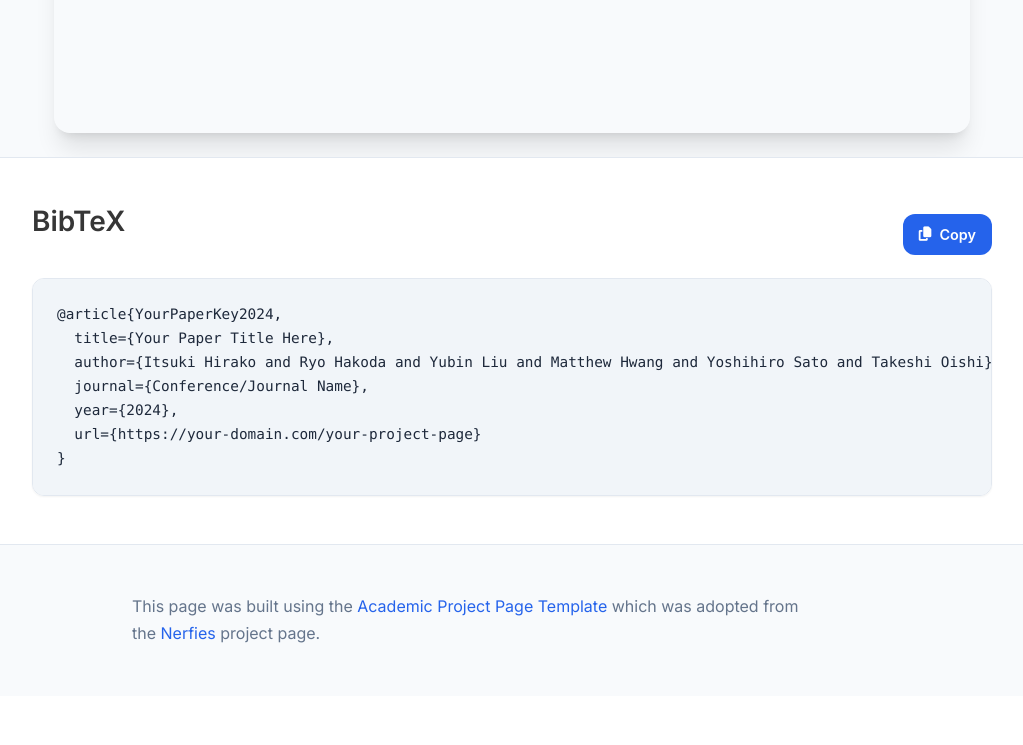
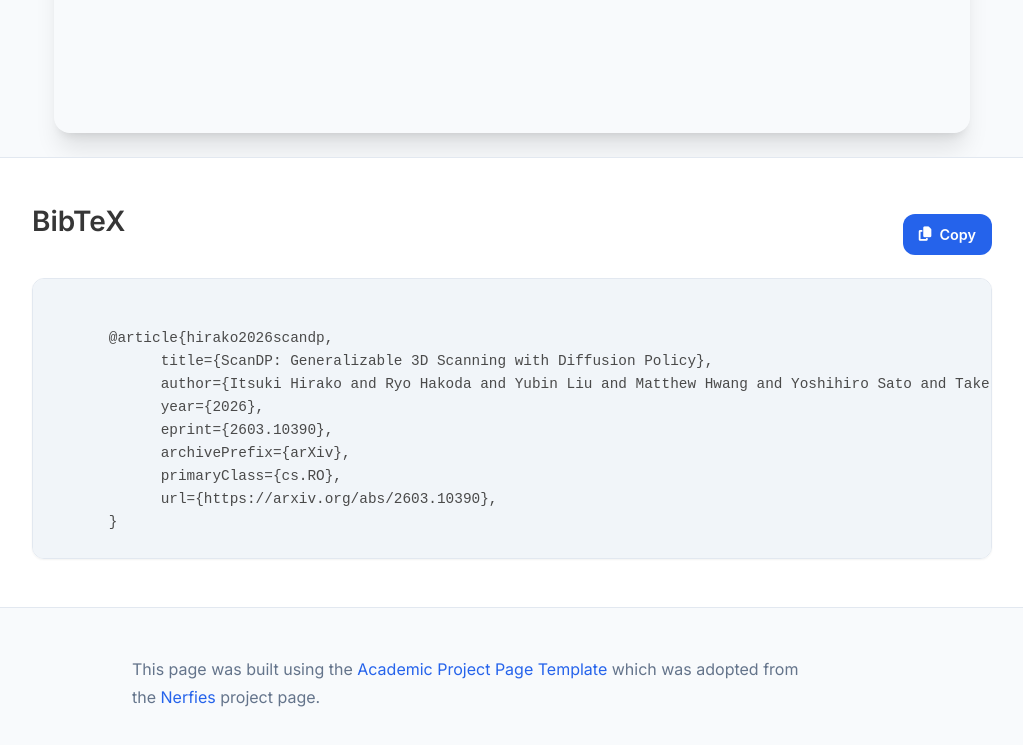
Before and after one commit to Treeitsuki/Treeitsuki.github.io, a plain HTML site: page ScanDP/index.html in a window 1280 px wide. Shown: the part 2544-3289 px from the top of the page, without its empty margins (128-1151 px from the left). Before the commit the page ends 3240 px from the top, so only its background shows below. Drawn offline with nearby package versions, Linux system fonts and the light colour scheme; some icons are missing.

Commit message:
Update meta tags, replace arXiv links, and add BibTeX citation; remove unused teaser image

```diff
--- a/ScanDP/index.html
+++ b/ScanDP/index.html
@@ -13,22 +13,17 @@
   </script>
 
   <!-- Primary Meta Tags -->
-  <!-- TODO: Replace with your paper title and author names -->
   <meta name="title" content="ScanDP: Generalizable 3D Scanning with Diffusion Policy - Itsuki Hirako, Ryo Hakoda, Yubin Liu, Matthew Hwang, Yoshihiro Sato, Takeshi Oishi">
   <!-- TODO: Write a compelling 150-160 character description of your research -->
   <meta name="description" content="BRIEF_DESCRIPTION_OF_YOUR_RESEARCH_CONTRIBUTION_AND_FINDINGS">
-  <!-- TODO: Add 5-10 relevant keywords for your research area -->
   <meta name="keywords" content="robotics, 3D scanning, diffusion policy, machine learning, computer vision, AI">
-  <!-- TODO: List all authors -->
   <meta name="author" content="Itsuki Hirako, Ryo Hakoda, Yubin Liu, Matthew Hwang, Yoshihiro Sato, Takeshi Oishi">
   <meta name="robots" content="index, follow">
   <meta name="language" content="English">
 
   <!-- Open Graph / Facebook -->
   <meta property="og:type" content="article">
-  <!-- TODO: Replace with your institution or lab name -->
   <meta property="og:site_name" content="The University of Tokyo, Institute of Industrial Science, Computer Vision Laboratory">
-  <!-- TODO: Same as paper title above -->
   <meta property="og:title" content="ScanDP: Generalizable 3D Scanning with Diffusion Policy - Itsuki Hirako, Ryo Hakoda, Yubin Liu, Matthew Hwang, Yoshihiro Sato, Takeshi Oishi">
   <!-- TODO: Same as description above -->
   <meta property="og:description" content="BRIEF_DESCRIPTION_OF_YOUR_RESEARCH_CONTRIBUTION_AND_FINDINGS">
@@ -90,7 +85,6 @@
   <link rel="preconnect" href="https://cdn.jsdelivr.net">
 
 
-  <!-- TODO: Replace with your paper title and authors -->
   <title>ScanDP: Generalizable 3D Scanning with Diffusion Policy - Itsuki Hirako, Ryo Hakoda, Yubin Liu, Yoshihiro Sato, Takeshi Oishi | Academic Research</title>
 
 
@@ -239,7 +233,6 @@
           <div class="column has-text-centered">
             <h1 class="title is-1 publication-title">ScanDP: Generalizable 3D Scanning with Diffusion Policy</h1>
             <div class="is-size-5 publication-authors">
-              <!-- TODO: Replace with your paper authors and their personal links -->
               <span class="author-block">
                 <a href="https://www.linkedin.com/in/treeitsuki/" target="_blank">Itsuki Hirako</a><sup>1</sup>,</span>
                 <span class="author-block">
@@ -264,9 +257,8 @@
 
                   <div class="column has-text-centered">
                     <div class="publication-links">
-                         <!-- TODO: Update with your arXiv paper ID -->
                       <span class="link-block">
-                        <a href="https://arxiv.org/pdf/<ARXIV PAPER ID>.pdf" target="_blank"
+                        <a href="https://arxiv.org/pdf/2603.10390" target="_blank"
                         class="external-link button is-normal is-rounded is-dark">
                         <span class="icon">
                           <i class="fas fa-file-pdf"></i>
@@ -297,9 +289,8 @@
                   </a>
                 </span>
 
-                <!-- TODO: Update with your arXiv paper ID -->
                 <span class="link-block">
-                  <a href="https://arxiv.org/abs/<ARXIV PAPER ID>" target="_blank"
+                  <a href="https://arxiv.org/abs/2603.10390" target="_blank"
                   class="external-link button is-normal is-rounded is-dark">
                   <span class="icon">
                     <i class="ai ai-arxiv"></i>
@@ -320,9 +311,7 @@
 <section class="hero teaser">
   <div class="container is-max-desktop">
     <div class="hero-body">
-      <!-- TODO: Replace with your teaser video -->
       <video poster="" id="tree" autoplay controls muted loop height="100%" preload="metadata">
-        <!-- TODO: Add your video file path here -->
         <source src="static/videos/IROS_supplement.mp4" type="video/mp4">
       </video>
       <!-- TODO: Replace with your video description -->
@@ -366,9 +355,7 @@
     <div class="container">
       <div id="results-carousel" class="carousel results-carousel">
        <div class="item">
-        <!-- TODO: Replace with your research result images -->
         <img src="static/images/coverage.png" alt="First research result visualization" loading="lazy"/>
-        <!-- TODO: Replace with description of this result -->
         <h2 class="subtitle has-text-centered">
           All policies are trained only on trajectories scanning the Stanford Bunny.
           Coverage is shown in mean $\pm$ std.
@@ -416,7 +403,6 @@
         <div class="column is-four-fifths">
 
           <div class="publication-video">
-            <!-- TODO: Replace with your YouTube video ID -->
             <!-- <iframe src="https://www.youtube.com/embed/JkaxUblCGz0" frameborder="0" allow="autoplay; encrypted-media" allowfullscreen></iframe> -->
             <img src="static/images/overview.png" alt="Video presentation placeholder" loading="lazy"/>
           </div>
@@ -489,13 +475,17 @@
           <span class="copy-text">Copy</span>
         </button>
       </div>
-      <pre id="bibtex-code"><code>@article{YourPaperKey2024,
-  title={Your Paper Title Here},
-  author={Itsuki Hirako and Ryo Hakoda and Yubin Liu and Matthew Hwang and Yoshihiro Sato and Takeshi Oishi},
-  journal={Conference/Journal Name},
-  year={2024},
-  url={https://your-domain.com/your-project-page}
-}</code></pre>
+      <pre id="bibtex-code"><code></code>
+      @article{hirako2026scandp,
+            title={ScanDP: Generalizable 3D Scanning with Diffusion Policy},
+            author={Itsuki Hirako and Ryo Hakoda and Yubin Liu and Matthew Hwang and Yoshihiro Sato and Takeshi Oishi},
+            year={2026},
+            eprint={2603.10390},
+            archivePrefix={arXiv},
+            primaryClass={cs.RO},
+            url={https://arxiv.org/abs/2603.10390},
+      }
+</code></pre>
     </div>
 </section>
 <!--End BibTex citation -->
```
Also changed, not shown: 2 other files.
